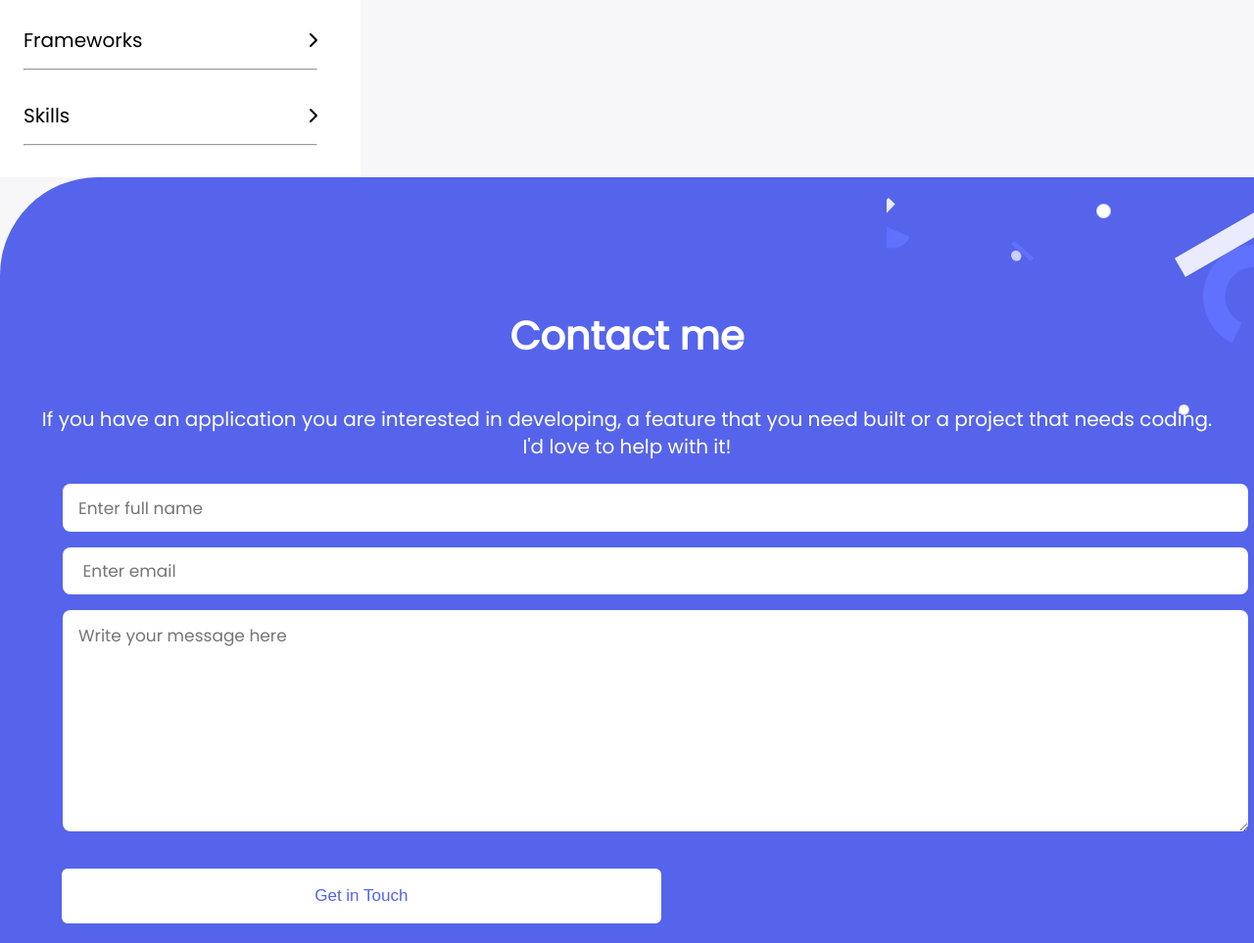
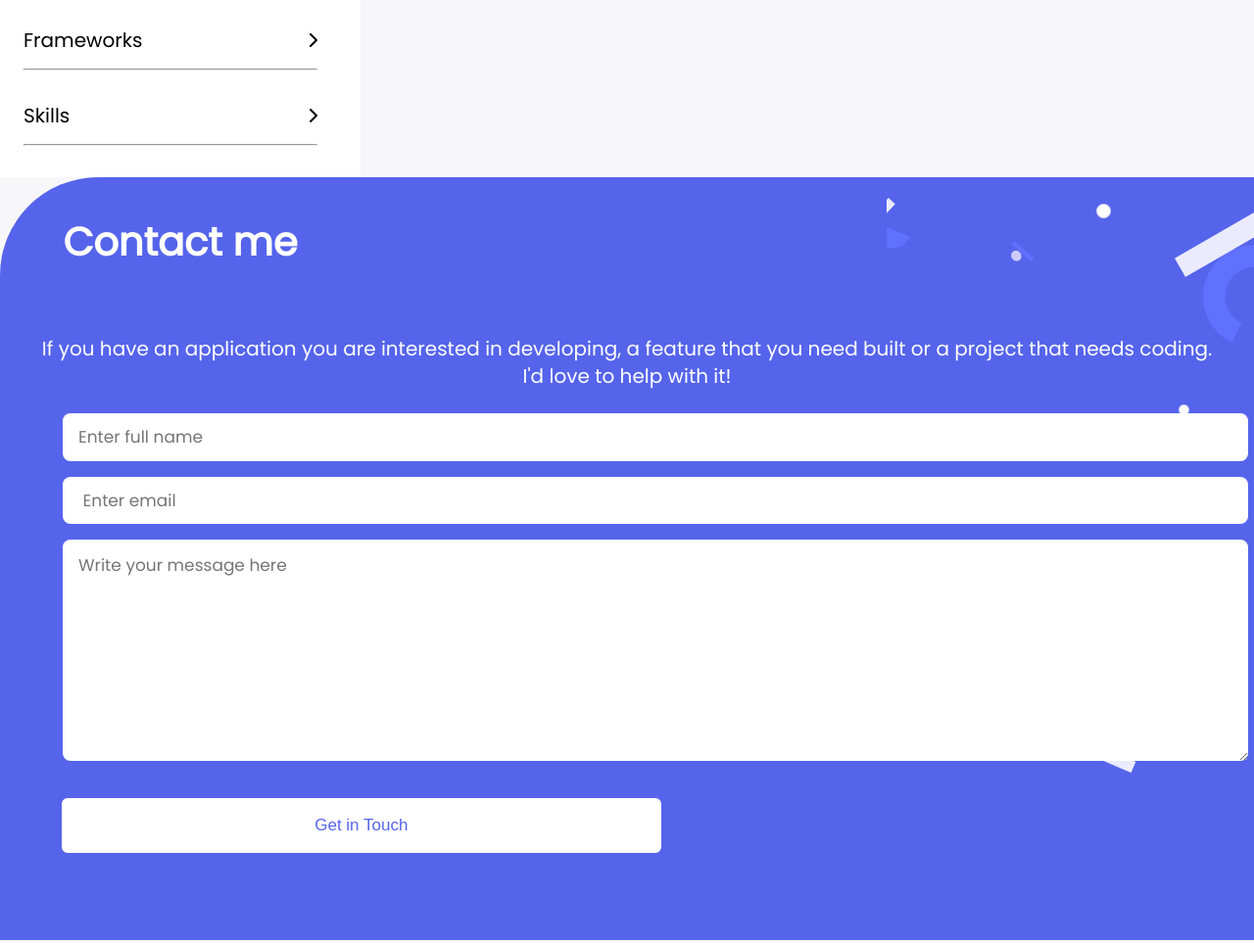
Before and after one commit to garikaipaidamoyo/Portfolio, a website: page index.html in a window 1280 px wide. Shown: the part 4318-5281 px from the top of the page at 98% size. Drawn offline with Linux system fonts and the light colour scheme; files whose address does not match are found by name.

Commit message:
Adding some codes to the css

```diff
--- a/style.css
+++ b/style.css
@@ -262,6 +262,9 @@ hr {
   font-weight: 700;
   font-size: 40px;
   line-height: 52px;
+  margin-top: 1rem;
+  width: 320px;
+  padding: 24px;
 }
 
 .contact-title {
```
